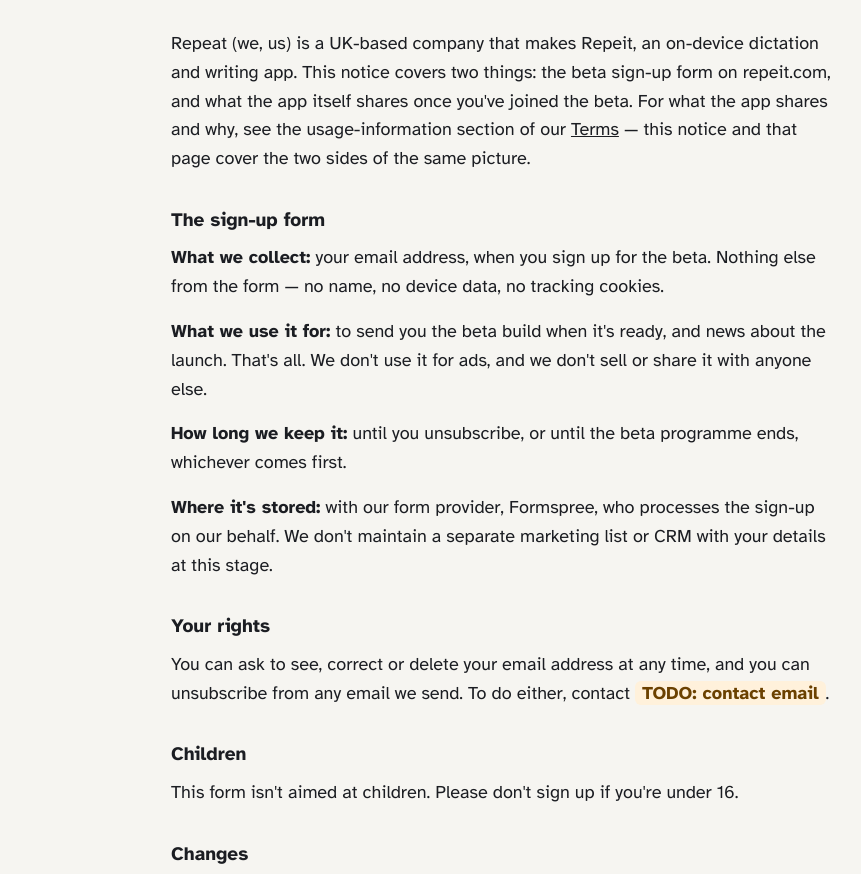
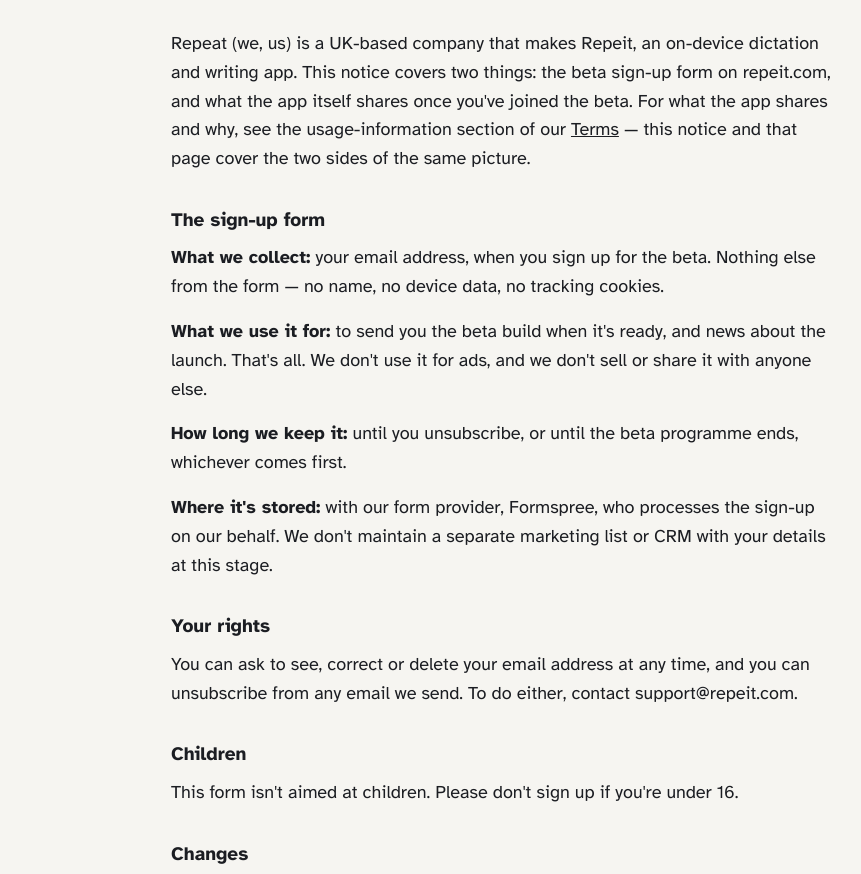
Before and after one commit to damionrobinson/repeat-public-site, a plain HTML site: page privacy.html in a window 1280 px wide. Shown: the part 191-1065 px from the top of the page, without its empty margins (139-1000 px from the left). Drawn offline with Linux system fonts and the light colour scheme.

Commit message:
Fill in the contact email in the privacy notice
support@repeit.com, from the founder. No TODOs left on the page.

```diff
--- a/privacy.html
+++ b/privacy.html
@@ -71,7 +71,7 @@
     <p><strong>Where it's stored:</strong> with our form provider, Formspree, who processes the sign-up on our behalf. We don't maintain a separate marketing list or CRM with your details at this stage.</p>
 
     <h2>Your rights</h2>
-    <p>You can ask to see, correct or delete your email address at any time, and you can unsubscribe from any email we send. To do either, contact <span class="todo">TODO: contact email</span>.</p>
+    <p>You can ask to see, correct or delete your email address at any time, and you can unsubscribe from any email we send. To do either, contact support@repeit.com.</p>
 
     <h2>Children</h2>
     <p>This form isn't aimed at children. Please don't sign up if you're under 16.</p>
```
